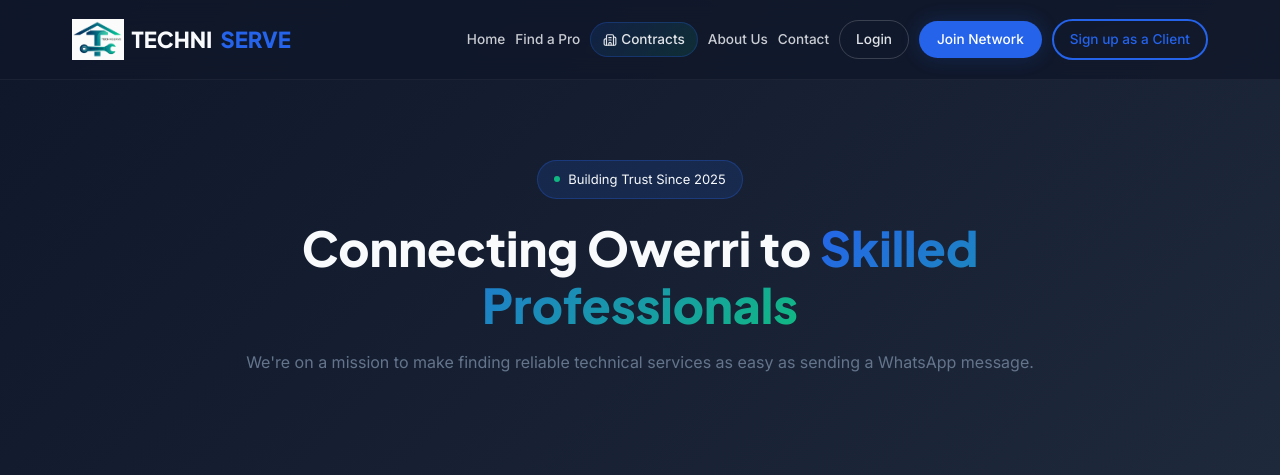
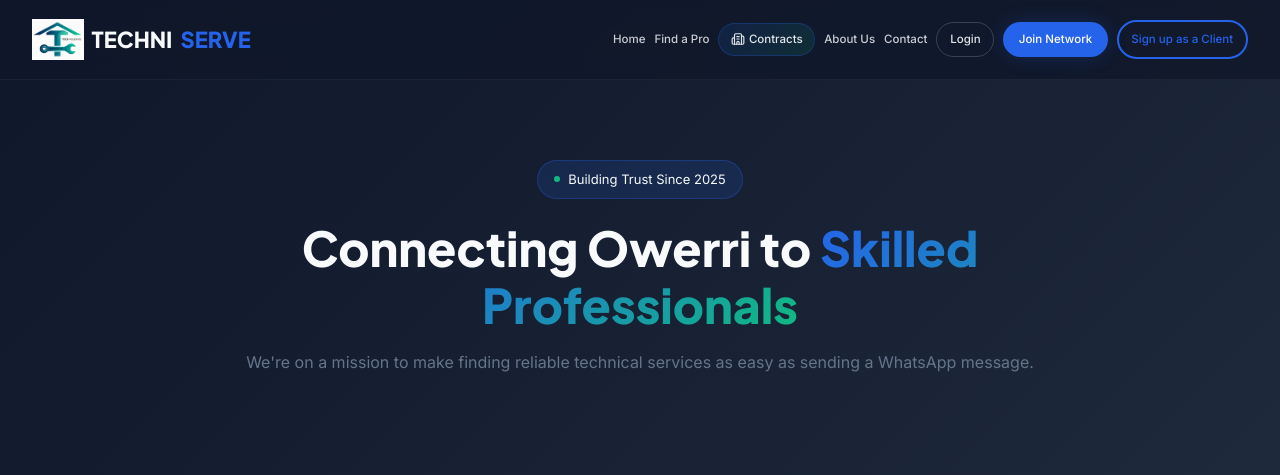
Before and after one commit to chibuikec291-pixel/techniserve, a Flask app: page /about in a window 1280 px wide. Shown: the top 475 px of the page. Run offline with Flask 3, Linux system fonts and the light colour scheme; some libraries are stand-ins or nearby versions.

Commit message:
Fix navbar wrapping and optimize desktop view

```diff
--- a/static/css/global.css
+++ b/static/css/global.css
@@ -1,4 +1,7 @@
-/* --- RESET & BASE --- */
+/* =========================================================
+   RESET & BASE
+   ========================================================= */
+
 *, *::before, *::after {
     margin: 0;
     padding: 0;
@@ -39,7 +42,11 @@ img {
     color: var(--primary);
 }
 
-/* --- PRELOADER --- */
+
+/* =========================================================
+   PRELOADER
+   ========================================================= */
+
 #preloader {
     position: fixed;
     inset: 0;
@@ -59,17 +66,23 @@ img {
 .loader-ring {
     width: 50px;
     height: 50px;
-    border: 4px solid rgba(255,255,255,0.1);
+    border: 4px solid rgba(255, 255, 255, 0.1);
     border-top-color: var(--primary);
     border-radius: 50%;
     animation: spin 1s linear infinite;
 }
 
 @keyframes spin {
-    to { transform: rotate(360deg); }
+    to {
+        transform: rotate(360deg);
+    }
 }
 
-/* --- NAVBAR (Glassmorphism) --- */
+
+/* =========================================================
+   NAVBAR - GLASSMORPHISM
+   ========================================================= */
+
 .navbar {
     position: fixed;
     top: 0;
@@ -78,59 +91,95 @@ img {
     height: var(--nav-height);
     z-index: 1000;
     transition: var(--transition-smooth);
+
     background: rgba(15, 23, 42, 0.8);
+
     backdrop-filter: blur(12px);
     -webkit-backdrop-filter: blur(12px);
+
     border-bottom: 1px solid rgba(255, 255, 255, 0.05);
 }
 
+
+/* =========================================================
+   NAV CONTAINER
+   ========================================================= */
+
 .nav-container {
-    max-width: var(--container-max);
+    width: 100%;
+    max-width: 1440px;
+    height: 100%;
+
     margin: 0 auto;
     padding: 0 24px;
-    height: 100%;
+
     display: flex;
-    justify-content: space-between;
     align-items: center;
+
+    min-width: 0;
 }
+
+
+/* =========================================================
+   LOGO
+   ========================================================= */
 
 .logo {
     font-family: var(--font-heading);
     font-size: 1.375rem;
     font-weight: 800;
+
     color: var(--text-light);
+
     display: flex;
     align-items: center;
+
     gap: 8px;
-    white-space: nowrap; /* CRITICAL: Prevents "TECHNI SERVE" break */
-    flex-shrink: 0;      /* CRITICAL: Prevents logo from shrinking */
+
+    white-space: nowrap;
+
+    flex-shrink: 0;
 }
 
-/* --- LOGO BADGE (Crossed Tools) --- */
+
+/* =========================================================
+   LOGO BADGE
+   ========================================================= */
+
 .logo-badge {
     position: relative;
+
     width: 40px;
     height: 40px;
+
     display: flex;
     align-items: center;
     justify-content: center;
+
     background: rgba(37, 99, 235, 0.15);
+
     border-radius: var(--radius-sm);
+
     border: 1px solid rgba(37, 99, 235, 0.3);
+
     flex-shrink: 0;
 }
 
 .logo-badge-img {
     height: 32px;
     width: auto;
+
     object-fit: contain;
 }
 
 .logo-tool {
     position: absolute;
+
     width: 24px;
     height: 24px;
+
     color: var(--primary);
+
     stroke-width: 2.5;
 }
 
@@ -144,38 +193,56 @@ img {
     z-index: 1;
 }
 
-/* --- UPDATED NAVBAR LINKS (Optimized for Desktop) --- */
+
+/* =========================================================
+   NAVIGATION LINKS - DESKTOP
+   ========================================================= */
+
 .nav-links {
     display: flex;
     align-items: center;
-    gap: 10px; /* Reduced to 10px to fit all 8 items on one line */
-    flex-wrap: nowrap; /* CRITICAL: Prevents wrapping to a second line */
-    flex-shrink: 1;
+    justify-content: flex-end;
+
+    gap: clamp(6px, 0.7vw, 12px);
+
+    flex-wrap: nowrap;
+
+    /*
+     * This allows the navigation to use the remaining
+     * horizontal space after the logo.
+     */
+    flex: 1;
+
+    min-width: 0;
+
+    margin-left: 20px;
 }
+
+
+/* =========================================================
+   NORMAL NAV LINKS
+   ========================================================= */
 
 .nav-links a {
     color: var(--text-light);
+
     font-weight: 500;
-    font-size: 0.85rem; /* Reduced to 0.85rem to save horizontal space */
+
+    /*
+     * Responsive font size.
+     * Prevents the navbar from becoming too large
+     * on smaller desktop screens.
+     */
+    font-size: clamp(0.72rem, 0.72vw, 0.85rem);
+
     opacity: 0.8;
-    white-space: nowrap; /* CRITICAL: Prevents text from breaking */
-}
 
-.nav-login {
-    color: var(--text-light) !important;
-    opacity: 0.9 !important;
-    padding: 8px 16px; /* Tighter padding */
-    border: 1px solid rgba(255, 255, 255, 0.2);
-    border-radius: var(--radius-full);
-    font-weight: 600;
-    font-size: 0.85rem;
     white-space: nowrap;
-}
 
-.nav-login:hover {
-    background: rgba(255, 255, 255, 0.1);
-    border-color: var(--primary);
-    opacity: 1 !important;
+    /*
+     * Allows normal links to shrink slightly when needed.
+     */
+    flex-shrink: 1;
 }
 
 .nav-links a:hover {
@@ -183,70 +250,172 @@ img {
     color: var(--primary);
 }
 
-/* Primary CTA (Solid, for "Join Network") */
+
+/* =========================================================
+   LOGIN BUTTON
+   ========================================================= */
+
+.nav-login {
+    color: var(--text-light) !important;
+
+    opacity: 0.9 !important;
+
+    padding: 7px clamp(10px, 1vw, 16px);
+
+    border: 1px solid rgba(255, 255, 255, 0.2);
+
+    border-radius: var(--radius-full);
+
+    font-weight: 600;
+
+    font-size: clamp(0.72rem, 0.72vw, 0.85rem);
+
+    white-space: nowrap;
+
+    flex-shrink: 0;
+}
+
+.nav-login:hover {
+    background: rgba(255, 255, 255, 0.1);
+
+    border-color: var(--primary);
+
+    opacity: 1 !important;
+}
+
+
+/* =========================================================
+   PRIMARY CTA - JOIN NETWORK
+   ========================================================= */
+
 .nav-cta-primary {
     background: var(--primary);
+
     color: white !important;
+
     opacity: 1 !important;
-    padding: 8px 18px; /* Tighter padding */
+
+    padding: 8px clamp(12px, 1.2vw, 18px);
+
     border-radius: var(--radius-full);
+
     font-weight: 600;
-    font-size: 0.85rem;
+
+    font-size: clamp(0.72rem, 0.72vw, 0.85rem);
+
     box-shadow: var(--shadow-glow);
+
     white-space: nowrap;
+
+    flex-shrink: 0;
 }
 
 .nav-cta-primary:hover {
     background: var(--primary-hover);
+
     transform: translateY(-2px);
 }
 
-/* Secondary CTA (Outline, for "Sign up as a Client") */
+
+/* =========================================================
+   SECONDARY CTA - SIGN UP AS CLIENT
+   ========================================================= */
+
 .nav-cta-secondary {
     background: transparent;
+
     color: var(--primary) !important;
+
     opacity: 1 !important;
-    padding: 8px 16px; /* Tighter padding */
+
+    padding: 8px clamp(10px, 1vw, 16px);
+
     border: 2px solid var(--primary);
+
     border-radius: var(--radius-full);
+
     font-weight: 600;
-    font-size: 0.85rem;
+
+    font-size: clamp(0.72rem, 0.72vw, 0.85rem);
+
     white-space: nowrap;
+
+    flex-shrink: 0;
 }
 
 .nav-cta-secondary:hover {
     background: rgba(37, 99, 235, 0.1);
+
     transform: translateY(-2px);
 }
 
+
+/* =========================================================
+   CONTRACTS BUTTON
+   ========================================================= */
+
 .nav-contracts {
     display: inline-flex;
+
     align-items: center;
+
     gap: 4px;
+
     color: var(--text-light) !important;
+
     opacity: 0.9 !important;
-    padding: 6px 12px; /* Tighter padding */
-    background: linear-gradient(135deg, rgba(37, 99, 235, 0.15) 0%, rgba(16, 185, 129, 0.15) 100%);
+
+    padding: 6px clamp(8px, 0.9vw, 12px);
+
+    background: linear-gradient(
+        135deg,
+        rgba(37, 99, 235, 0.15) 0%,
+        rgba(16, 185, 129, 0.15) 100%
+    );
+
     border: 1px solid rgba(37, 99, 235, 0.3);
+
     border-radius: var(--radius-full);
+
     font-weight: 600;
-    font-size: 0.85rem;
+
+    font-size: clamp(0.72rem, 0.72vw, 0.85rem);
+
     white-space: nowrap;
+
+    flex-shrink: 0;
+
     transition: var(--transition-fast);
 }
 
 .nav-contracts:hover {
-    background: linear-gradient(135deg, rgba(37, 99, 235, 0.25) 0%, rgba(16, 185, 129, 0.25) 100%);
+    background: linear-gradient(
+        135deg,
+        rgba(37, 99, 235, 0.25) 0%,
+        rgba(16, 185, 129, 0.25) 100%
+    );
+
     border-color: var(--primary);
+
     opacity: 1 !important;
 }
 
+
+/* =========================================================
+   MOBILE MENU BUTTON
+   ========================================================= */
+
 .menu-toggle {
     display: none;
+
     background: none;
+
     border: none;
+
     color: var(--text-light);
+
     cursor: pointer;
+
     flex-shrink: 0;
 }
 
@@ -255,45 +424,67 @@ img {
     height: 28px;
 }
 
-/* --- FOOTER --- */
+
+/* =========================================================
+   FOOTER
+   ========================================================= */
+
 .site-footer {
     background: var(--bg-dark);
+
     color: var(--text-light);
+
     padding: 80px 24px 24px;
+
     margin-top: 100px;
 }
 
 .footer-container {
     max-width: var(--container-max);
+
     margin: 0 auto;
+
     display: grid;
+
     grid-template-columns: 2fr 1fr 1fr;
+
     gap: 48px;
+
     margin-bottom: 48px;
 }
 
 .footer-brand h3 {
     color: var(--text-light);
+
     font-size: 1.5rem;
+
     margin-bottom: 16px;
 }
 
 .footer-brand p {
     color: var(--text-muted);
+
     max-width: 300px;
 }
 
-.footer-links h4, .footer-contact h4 {
+.footer-links h4,
+.footer-contact h4 {
     color: var(--text-light);
+
     font-size: 1rem;
+
     margin-bottom: 20px;
+
     font-family: var(--font-body);
+
     font-weight: 600;
 }
 
 .footer-links a {
     display: block;
+
     color: var(--text-muted);
+
     margin-bottom: 12px;
 }
 
@@ -303,119 +494,189 @@ img {
 
 .footer-contact p {
     color: var(--text-muted);
+
     margin-bottom: 8px;
 }
 
 .footer-bottom {
     max-width: var(--container-max);
+
     margin: 0 auto;
+
     padding-top: 24px;
+
     border-top: 1px solid var(--border-dark);
+
     text-align: center;
+
     color: var(--text-muted);
+
     font-size: 0.875rem;
 }
 
-/* --- CUSTOM ALERT MODAL --- */
+
+/* =========================================================
+   CUSTOM ALERT MODAL
+   ========================================================= */
+
 .custom-alert {
     position: fixed;
+
     top: 100px;
+
     left: 50%;
+
     transform: translateX(-50%) translateY(-150%);
+
     z-index: 10000;
+
     width: calc(100% - 40px);
+
     max-width: 500px;
+
     opacity: 0;
+
     transition: all 0.4s cubic-bezier(0.4, 0, 0.2, 1);
+
     pointer-events: none;
 }
 
 .custom-alert.active {
     transform: translateX(-50%) translateY(0);
+
     opacity: 1;
+
     pointer-events: all;
 }
 
 .alert-container {
     background: white;
+
     border-radius: var(--radius-lg);
+
     padding: 20px;
+
     display: flex;
+
     align-items: flex-start;
+
     gap: 16px;
-    box-shadow: 0 20px 60px rgba(0, 0, 0, 0.15), 0 0 0 1px rgba(0, 0, 0, 0.05);
+
+    box-shadow:
+        0 20px 60px rgba(0, 0, 0, 0.15),
+        0 0 0 1px rgba(0, 0, 0, 0.05);
+
     position: relative;
+
     overflow: hidden;
 }
 
 .alert-icon {
     flex-shrink: 0;
+
     width: 48px;
     height: 48px;
+
     border-radius: 50%;
+
     display: flex;
+
     align-items: center;
     justify-content: center;
+
     transition: var(--transition-smooth);
 }
 
 .alert-icon svg {
     width: 28px;
     height: 28px;
+
     color: white;
 }
 
 .alert-icon.success {
-    background: linear-gradient(135deg, var(--secondary) 0%, #34D399 100%);
+    background: linear-gradient(
+        135deg,
+        var(--secondary) 0%,
+        #34D399 100%
+    );
 }
 
 .alert-icon.error {
-    background: linear-gradient(135deg, #EF4444 0%, #F87171 100%);
+    background: linear-gradient(
+        135deg,
+        #EF4444 0%,
+        #F87171 100%
+    );
 }
 
 .alert-icon.warning {
-    background: linear-gradient(135deg, #F59E0B 0%, #FBBF24 100%);
+    background: linear-gradient(
+        135deg,
+        #F59E0B 0%,
+        #FBBF24 100%
+    );
 }
 
 .alert-icon.info {
-    background: linear-gradient(135deg, var(--primary) 0%, #3B82F6 100%);
+    background: linear-gradient(
+        135deg,
+        var(--primary) 0%,
+        #3B82F6 100%
+    );
 }
 
 .alert-content {
     flex: 1;
+
     padding-top: 4px;
 }
 
 .alert-content h3 {
     font-size: 1.063rem;
+
     color: var(--text-dark);
+
     margin-bottom: 6px;
+
     font-weight: 700;
 }
 
 .alert-content p {
     font-size: 0.938rem;
+
     color: var(--text-muted);
+
     line-height: 1.5;
 }
 
 .alert-close {
     flex-shrink: 0;
+
     width: 32px;
     height: 32px;
+
     background: var(--bg-light);
+
     border: none;
+
     border-radius: 50%;
+
     display: flex;
+
     align-items: center;
     justify-content: center;
+
     cursor: pointer;
+
     color: var(--text-muted);
+
     transition: var(--transition-fast);
 }
 
 .alert-close:hover {
     background: var(--border-light);
+
     color: var(--text-dark);
 }
 
@@ -426,12 +687,18 @@ img {
 
 .alert-progress {
     position: absolute;
+
     bottom: 0;
     left: 0;
+
     height: 4px;
+
     background: var(--primary);
+
     width: 100%;
+
     transform-origin: left;
+
     animation: progressShrink 4s linear forwards;
 }
 
@@ -455,20 +722,28 @@ img {
     from {
         transform: scaleX(1);
     }
+
     to {
         transform: scaleX(0);
     }
 }
 
-/* Mobile adjustments for Alert */
+
+/* =========================================================
+   ALERT - MOBILE
+   ========================================================= */
+
 @media (max-width: 640px) {
+
     .custom-alert {
         top: 80px;
+
         width: calc(100% - 32px);
     }
 
     .alert-container {
         padding: 16px;
+
         gap: 12px;
     }
 
@@ -491,10 +766,13 @@ img {
     }
 }
 
-/* ============================================
-   MOBILE STYLES (max-width: 768px)
-   ============================================ */
+
+/* =========================================================
+   MOBILE NAVIGATION
+   ========================================================= */
+
 @media (max-width: 768px) {
+
     .logo-badge-img {
         height: 28px;
     }
@@ -511,34 +789,81 @@ img {
         display: block;
     }
 
+    /*
+     * Mobile navigation becomes a vertical
+     * slide-down menu.
+     */
     .nav-links {
         position: fixed;
+
         top: var(--nav-height);
+
         left: 0;
+
         width: 100%;
+
         background: var(--bg-dark);
+
         flex-direction: column;
+
         padding: 32px;
+
         gap: 24px;
+
         transform: translateY(-150%);
+
         transition: var(--transition-smooth);
+
         border-bottom: 1px solid var(--border-dark);
+
+        /*
+         * Reset desktop behavior.
+         */
+        margin-left: 0;
+
+        flex: none;
+
+        justify-content: flex-start;
+
+        min-width: auto;
     }
 
     .nav-links.active {
         transform: translateY(0);
     }
 
+    /*
+     * Restore comfortable mobile text sizes.
+     */
+    .nav-links a {
+        font-size: 1rem;
+
+        flex-shrink: 0;
+    }
+
+    .nav-login,
+    .nav-cta-primary,
+    .nav-cta-secondary,
+    .nav-contracts {
+        font-size: 1rem;
+
+        flex-shrink: 0;
+    }
+
     .footer-container {
         grid-template-columns: 1fr;
+
         gap: 32px;
     }
 }
 
-/* ============================================
-   SMALL MOBILE (max-width: 480px)
-   ============================================ */
+
+/* =========================================================
+   SMALL MOBILE
+   ========================================================= */
+
 @media (max-width: 480px) {
+
     .logo-badge-img {
         height: 24px;
     }
@@ -556,10 +881,13 @@ img {
     }
 }
 
-/* ============================================
-   TABLET STYLES (min-width: 769px)
-   ============================================ */
+
+/* =========================================================
+   TABLET / DESKTOP
+   ========================================================= */
+
 @media (min-width: 769px) {
+
     .logo-badge-img {
         height: 36px;
     }
@@ -569,10 +897,13 @@ img {
     }
 }
 
-/* ============================================
-   DESKTOP STYLES (min-width: 1024px)
-   ============================================ */
+
+/* =========================================================
+   DESKTOP
+   ========================================================= */
+
 @media (min-width: 1024px) {
+
     .logo-badge-img {
         height: 40px;
     }
@@ -586,11 +917,35 @@ img {
     }
 }
 
-/* ============================================
-   LARGE DESKTOP (min-width: 1280px)
-   ============================================ */
+
+/* =========================================================
+   LARGE DESKTOP
+   ========================================================= */
+
 @media (min-width: 1280px) {
+
     .logo-badge-img {
         height: 42px;
     }
 }
+
+
+/* =========================================================
+   EXTRA LARGE DESKTOP
+   ========================================================= */
+
+@media (min-width: 1500px) {
+
+    .nav-links {
+        gap: 14px;
+    }
+
+    .nav-links a {
+        font-size: 0.85rem;
+    }
+
+    .nav-container {
+        padding-left: 40px;
+        padding-right: 40px;
+    }
+}
```
